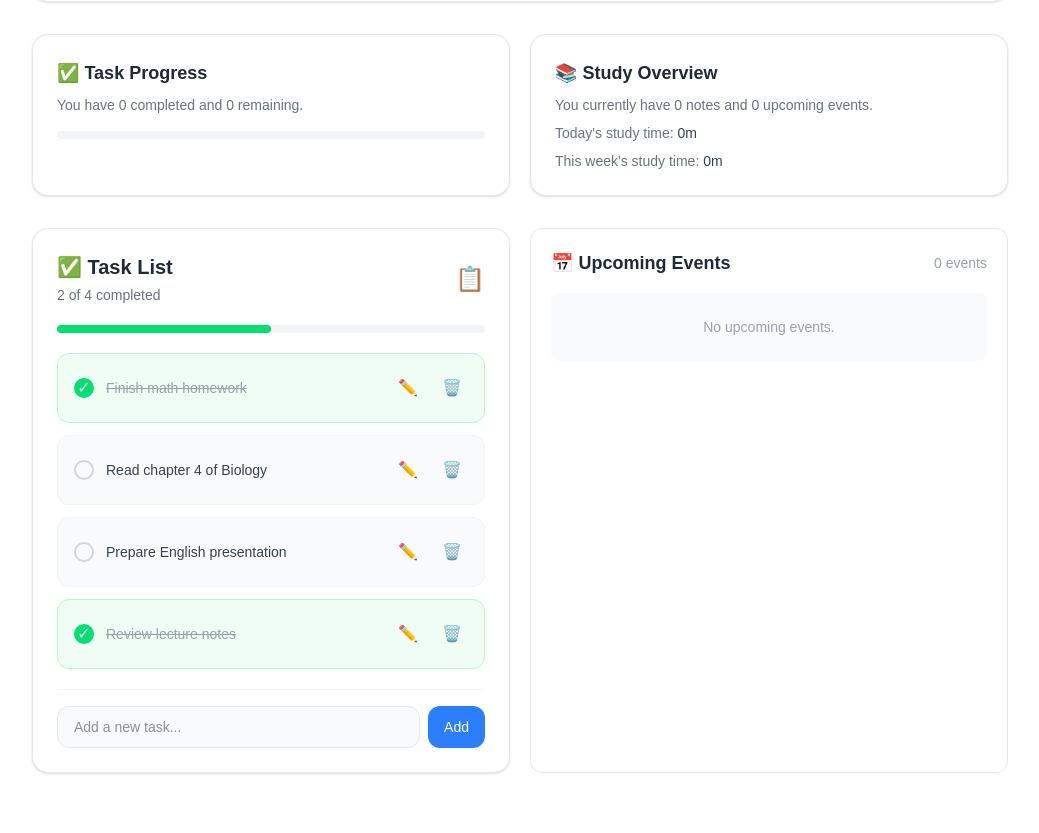
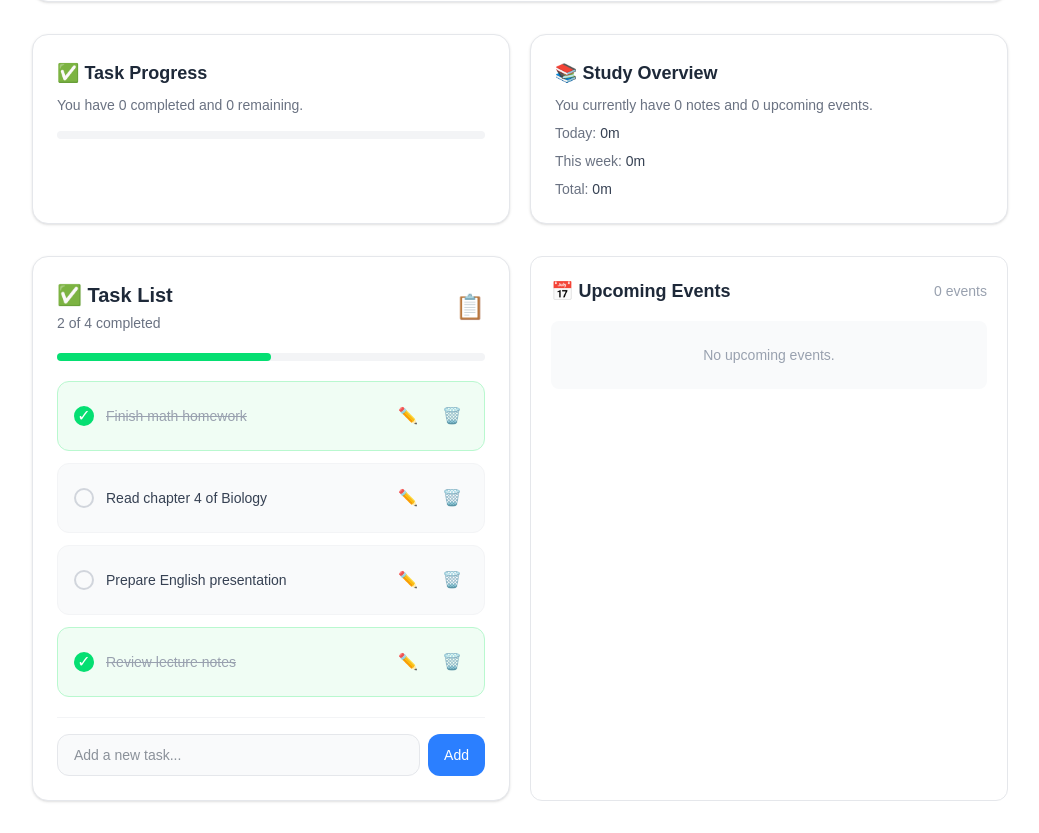
Before and after one commit to bruce10wayneofficial-png/student-life-dashboard, a Next.js app: page / in a window 1280 px wide. Shown: the part 860-1693 px from the top of the page, without its empty margins (240-1279 px from the left). Before the commit the page ends 1665 px from the top, so only its background shows below. Built offline with nearby package versions, Linux system fonts and the light colour scheme.

Commit message:
complete dashboard study statistics

```diff
--- a/app/page.tsx
+++ b/app/page.tsx
@@ -43,14 +43,9 @@ function getTodayKey(): string {
 function getWeekStartKey(): string {
   const today = new Date();
 
-  // JavaScript:
-  // Sunday = 0
-  // Monday = 1
-  // Tuesday = 2
-  // ...
   const day = today.getDay();
 
-  // Convert Sunday from 0 to 7 so Monday becomes the start.
+  // Monday = start of week
   const daysFromMonday = day === 0 ? 6 : day - 1;
 
   const monday = new Date(today);
@@ -63,9 +58,7 @@ function getWeekStartKey(): string {
 }
 
 function formatStudyTime(totalSeconds: number): string {
-  const hours = Math.floor(
-    totalSeconds / 3600
-  );
+  const hours = Math.floor(totalSeconds / 3600);
 
   const minutes = Math.floor(
     (totalSeconds % 3600) / 60
@@ -87,15 +80,13 @@ export default function DashboardPage() {
   const [studySessions, setStudySessions] =
     useState<StudySessions>({});
 
-  // ── Load dashboard data ───────────────────────────────────────────────────
+  // ── Load all dashboard data ───────────────────────────────────────────────
 
   function loadDashboardData() {
     // Tasks
 
     const savedTasks =
-      localStorage.getItem(
-        "student-life-tasks"
-      );
+      localStorage.getItem("student-life-tasks");
 
     if (savedTasks) {
       try {
@@ -110,9 +101,7 @@ export default function DashboardPage() {
     // Notes
 
     const savedNotes =
-      localStorage.getItem(
-        "student-life-notes"
-      );
+      localStorage.getItem("student-life-notes");
 
     if (savedNotes) {
       try {
@@ -127,9 +116,7 @@ export default function DashboardPage() {
     // Events
 
     const savedEvents =
-      localStorage.getItem(
-        "student-life-events"
-      );
+      localStorage.getItem("student-life-events");
 
     if (savedEvents) {
       try {
@@ -141,7 +128,7 @@ export default function DashboardPage() {
       setEvents([]);
     }
 
-    // Study Sessions
+    // Study sessions
 
     const savedSessions =
       localStorage.getItem(
@@ -161,7 +148,7 @@ export default function DashboardPage() {
     }
   }
 
-  // ── Load + listen for changes ─────────────────────────────────────────────
+  // ── Load on page open + listen for updates ─────────────────────────────────
 
   useEffect(() => {
     loadDashboardData();
@@ -286,8 +273,6 @@ export default function DashboardPage() {
 
       <div className="mt-8 grid gap-5 sm:grid-cols-3">
 
-        {/* Today */}
-
         <div className="
           rounded-2xl
           border border-gray-200
@@ -295,7 +280,6 @@ export default function DashboardPage() {
           p-6
           shadow-sm
         ">
-
           <p className="text-sm text-gray-500">
             📅 Today
           </p>
@@ -307,10 +291,7 @@ export default function DashboardPage() {
           <p className="mt-1 text-xs text-gray-400">
             Study time today
           </p>
-
         </div>
-
-        {/* This Week */}
 
         <div className="
           rounded-2xl
@@ -319,7 +300,6 @@ export default function DashboardPage() {
           p-6
           shadow-sm
         ">
-
           <p className="text-sm text-gray-500">
             📊 This Week
           </p>
@@ -331,10 +311,7 @@ export default function DashboardPage() {
           <p className="mt-1 text-xs text-gray-400">
             Monday to today
           </p>
-
         </div>
-
-        {/* Total */}
 
         <div className="
           rounded-2xl
@@ -343,7 +320,6 @@ export default function DashboardPage() {
           p-6
           shadow-sm
         ">
-
           <p className="text-sm text-gray-500">
             🏆 Total
           </p>
@@ -355,7 +331,6 @@ export default function DashboardPage() {
           <p className="mt-1 text-xs text-gray-400">
             All recorded study time
           </p>
-
         </div>
 
       </div>
@@ -369,8 +344,6 @@ export default function DashboardPage() {
       {/* ── Quick Summary ── */}
 
       <div className="mt-8 grid gap-5 sm:grid-cols-2">
-
-        {/* Task Progress */}
 
         <div className="
           rounded-2xl
@@ -409,8 +382,6 @@ export default function DashboardPage() {
 
         </div>
 
-        {/* Study Overview */}
-
         <div className="
           rounded-2xl
           border border-gray-200
@@ -429,16 +400,23 @@ export default function DashboardPage() {
           </p>
 
           <p className="mt-2 text-sm text-gray-500">
-            Today's study time:{" "}
+            Today:{" "}
             <span className="font-medium text-gray-700">
               {formatStudyTime(todayStudySeconds)}
             </span>
           </p>
 
           <p className="mt-2 text-sm text-gray-500">
-            This week's study time:{" "}
+            This week:{" "}
             <span className="font-medium text-gray-700">
               {formatStudyTime(thisWeekStudySeconds)}
+            </span>
+          </p>
+
+          <p className="mt-2 text-sm text-gray-500">
+            Total:{" "}
+            <span className="font-medium text-gray-700">
+              {formatStudyTime(totalStudySeconds)}
             </span>
           </p>
 
@@ -446,14 +424,11 @@ export default function DashboardPage() {
 
       </div>
 
-      {/* ── Main Dashboard Sections ── */}
+      {/* ── Main Sections ── */}
 
       <div className="mt-8 grid gap-5 lg:grid-cols-2">
-
         <TaskList />
-
         <UpcomingEvents />
-
       </div>
 
     </div>
```
